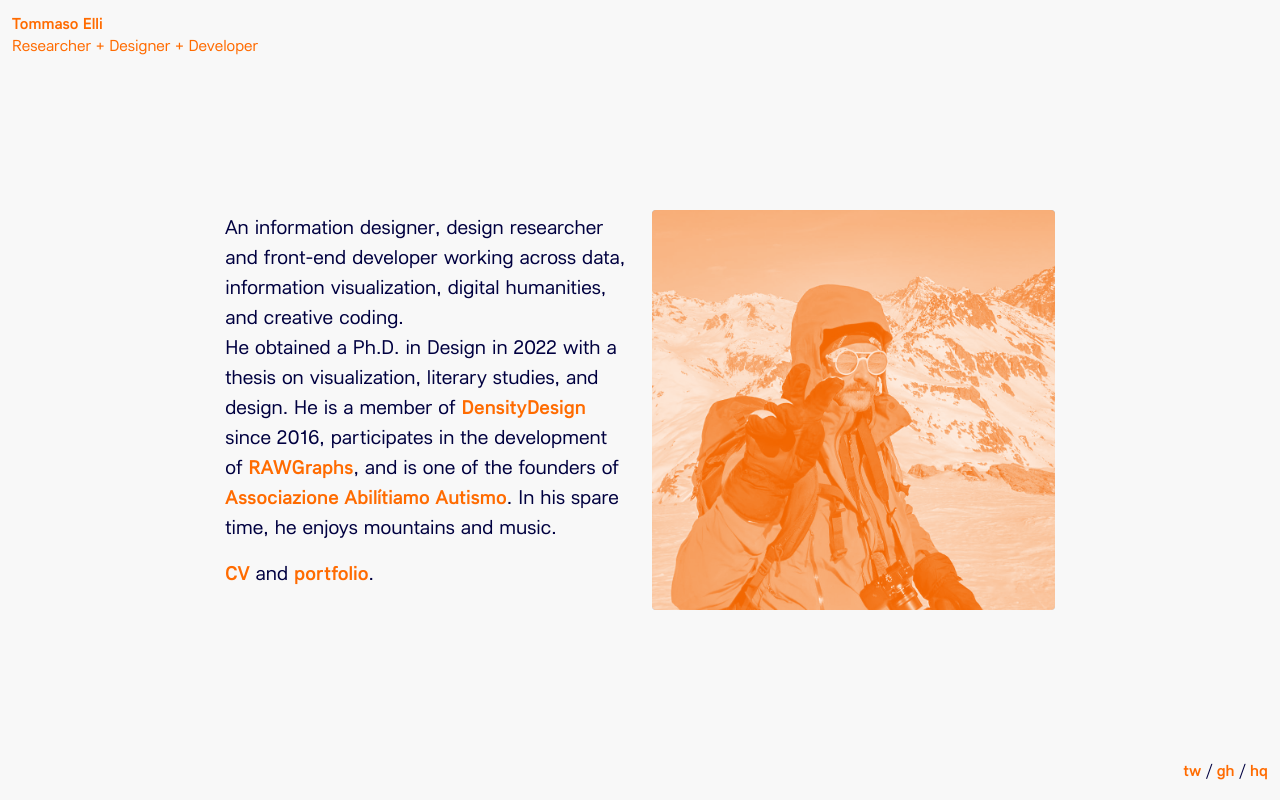
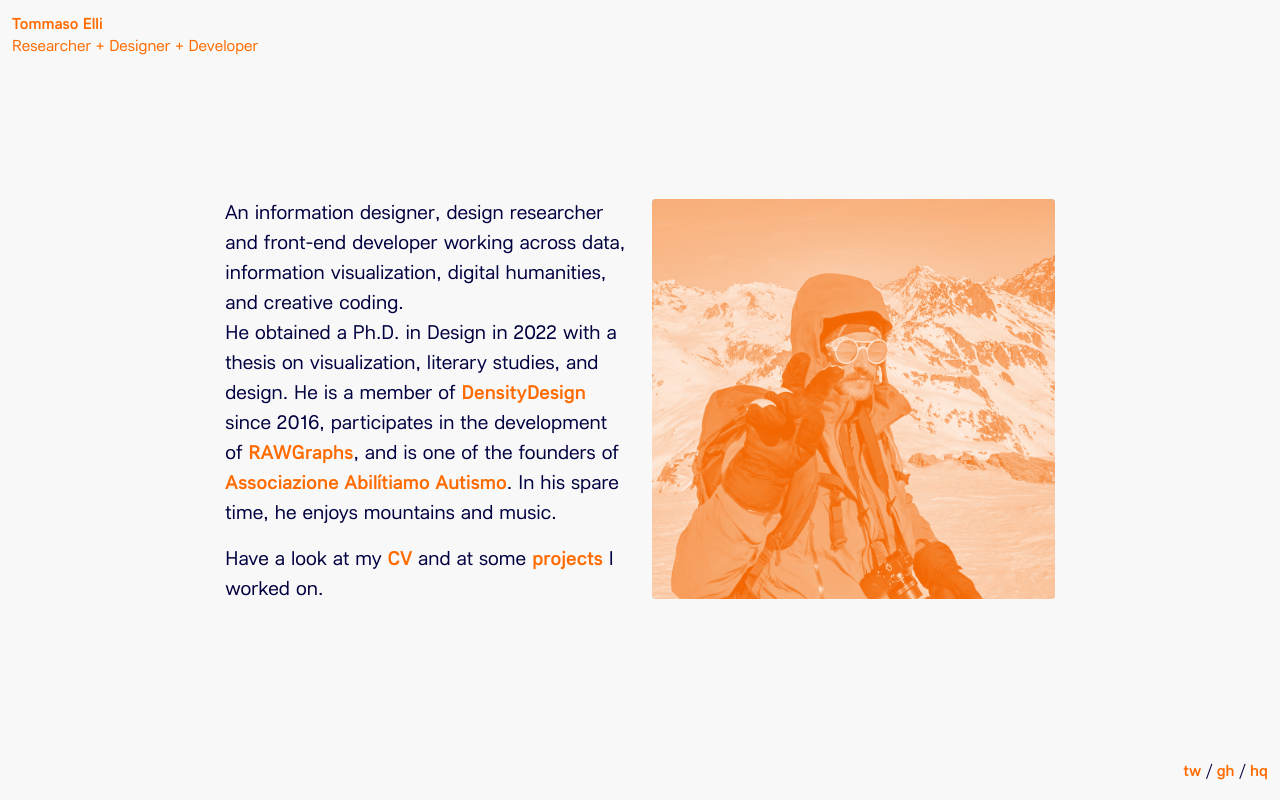
Before and after one commit to iosonosempreio/iosonosempreio.github.io, a Next.js app: page / in a window 1280 px wide. Built offline with nearby package versions, Linux system fonts and the light colour scheme.

Commit message:
Update index.js

```diff
--- a/pages/index.js
+++ b/pages/index.js
@@ -33,18 +33,19 @@ export default function Home() {
 								<br />
 								He obtained a Ph.D. in Design in 2022 with a thesis on visualization, literary studies, and design. He is a member of{" "}
 								<a href="https://densitydesign.org/person/tommaso-elli/">DensityDesign</a> since 2016, participates in the development of{" "}
-								<a href="https://rawgraphs.io/">RAWGraphs</a>, and is one of the founders of <a href="https://abilitiamo.org/">Associazione Abilítiamo Autismo</a>. In his
-								spare time, he enjoys mountains and music.
+								<a href="https://rawgraphs.io/">RAWGraphs</a>, and is one of the founders of{" "}
+								<a href="https://abilitiamo.org/">Associazione Abilítiamo Autismo</a>. In his spare time, he enjoys mountains and music.
 							</p>
 							<p className="big">
+								Have a look at my{" "}
 								<a href="2022-10-10.pdf" download="tommaso-elli-CV2022-10-10.pdf">
 									CV
 								</a>{" "}
-								and{" "}
+								and at some{" "}
 								<a href="https://densitydesign.org/person/tommaso-elli/" target="_blank" rel="noreferrer">
-									portfolio
-								</a>
-								.
+									projects
+								</a>{" "}
+								I worked on.
 							</p>
 						</span>
 					</Col>
```
